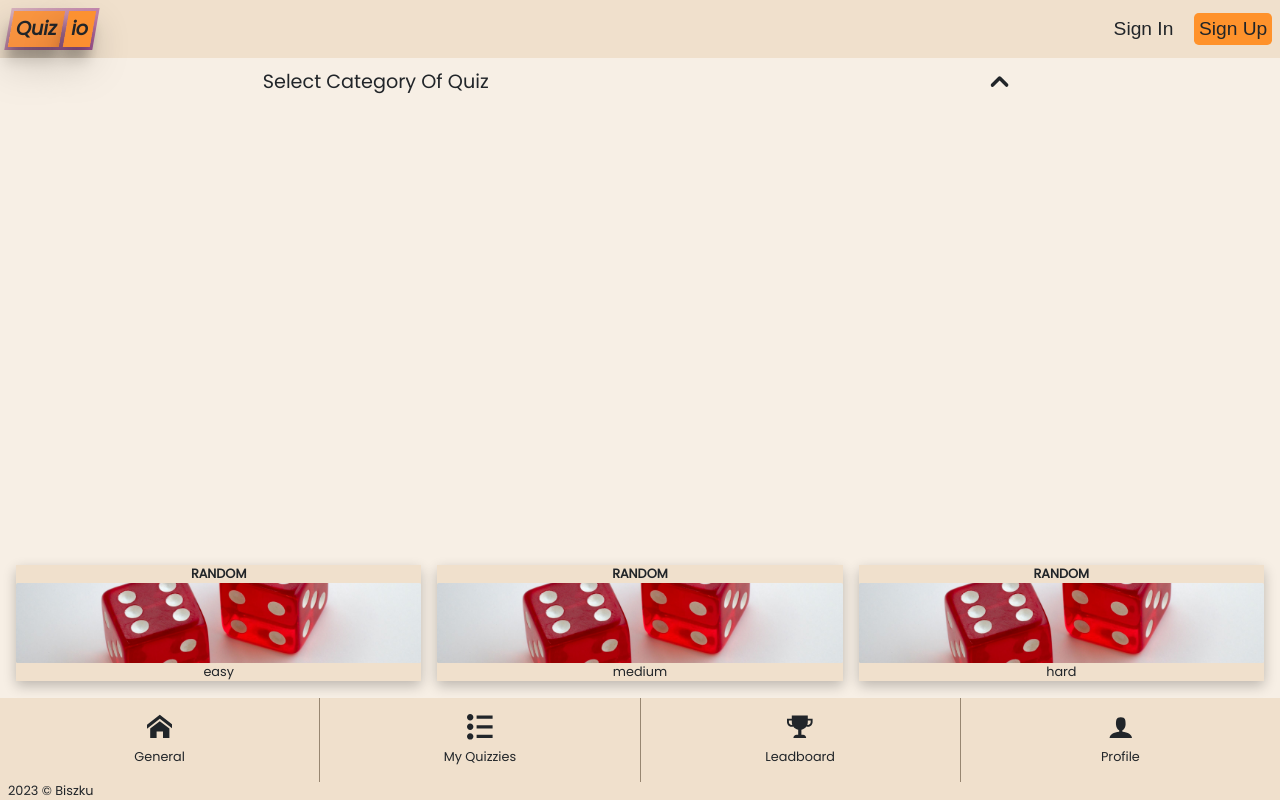
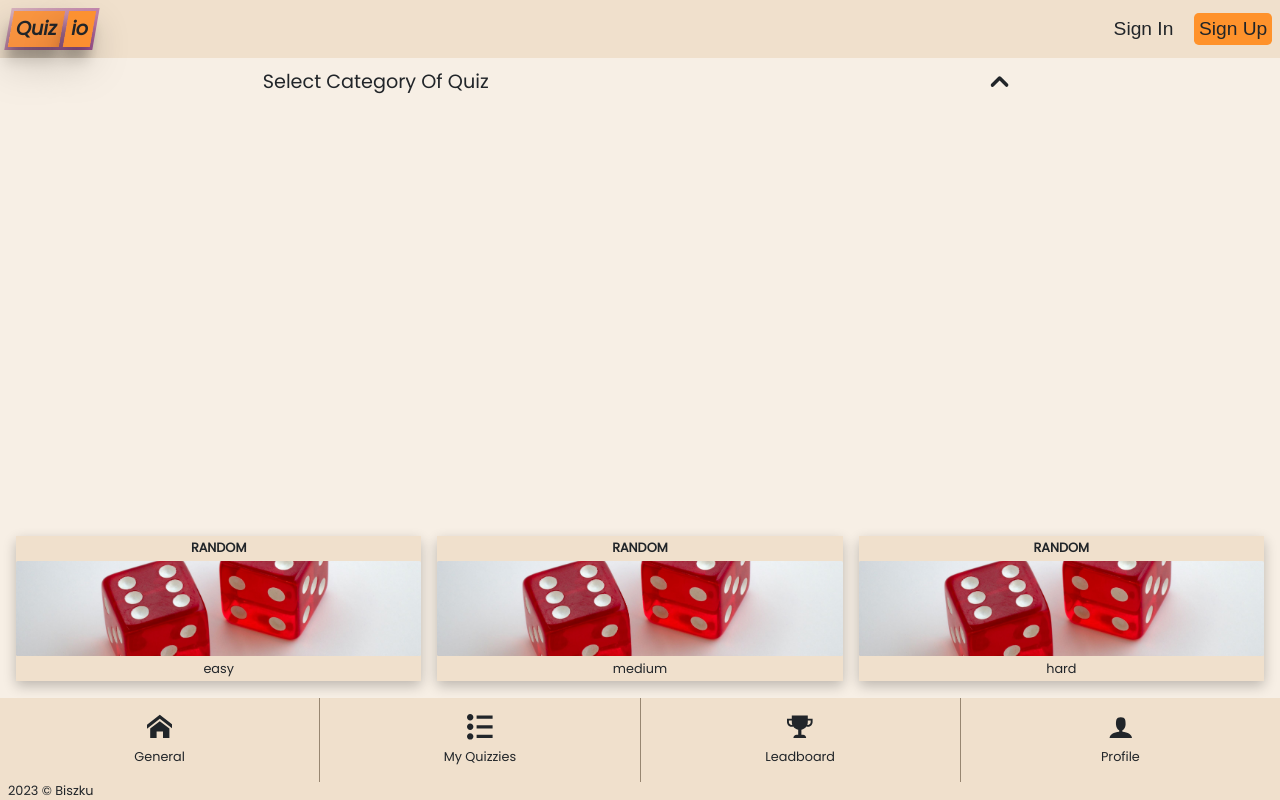
Before and after one commit to Biszku/QuizIo, a Next.js app: page / in a window 1280 px wide. Built offline with nearby package versions, Linux system fonts and the light colour scheme.

Commit message:
done quizzies list rwd

```diff
--- a/components/Quizzies/quizzies-list-item.tsx
+++ b/components/Quizzies/quizzies-list-item.tsx
@@ -19,13 +19,14 @@ const QuizziesListItem: FC<PropsData> = ({ data }) => {
         <span className="general-container_list-container_list-item_link-category">
           Random
         </span>
-        <Image
+        {/* <Image
           src="/random.jpg"
           width={400}
           height={300}
           alt="A lot of books and some pictures"
           className="general-container_list-container_list-item_link-background"
-        />
+        /> */}
+        <div className="general-container_list-container_list-item_link-background"></div>
         <span className="general-container_list-container_list-item_link-difficulty">
           {data.difficulty}
         </span>
--- a/styles/components/_general.scss
+++ b/styles/components/_general.scss
@@ -77,11 +77,14 @@
 
   &_list-container {
     padding: 1.1rem 1rem;
+    flex: 0.35;
 
     &_list {
       display: flex;
       list-style: none;
       gap: 1rem;
+      height: 100%;
+      width: 100%;
 
       &-item {
         flex: 1;
@@ -93,21 +96,29 @@
           flex-direction: column;
           align-items: center;
           background-color: #f0e0cc;
+          height: 100%;
 
           &-category {
             font-size: 0.8rem;
             font-weight: bolder;
+            padding: 0.2rem;
             text-transform: uppercase;
           }
 
           &-background {
-            height: 5rem;
+            background-image: url("/random.jpg");
+            background-size: cover;
+            background-repeat: no-repeat;
+            background-position: center;
+            flex: 1;
             width: 100%;
-            object-fit: cover;
+            object-fit: fill;
             border-radius: 0.1rem;
           }
 
           &-difficulty {
+            padding: 0.2rem;
+
             font-size: 0.8rem;
           }
         }
```
